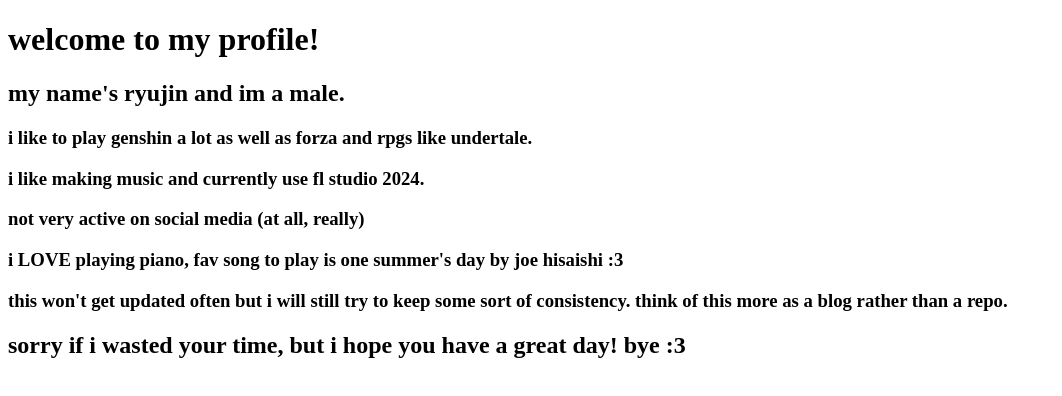
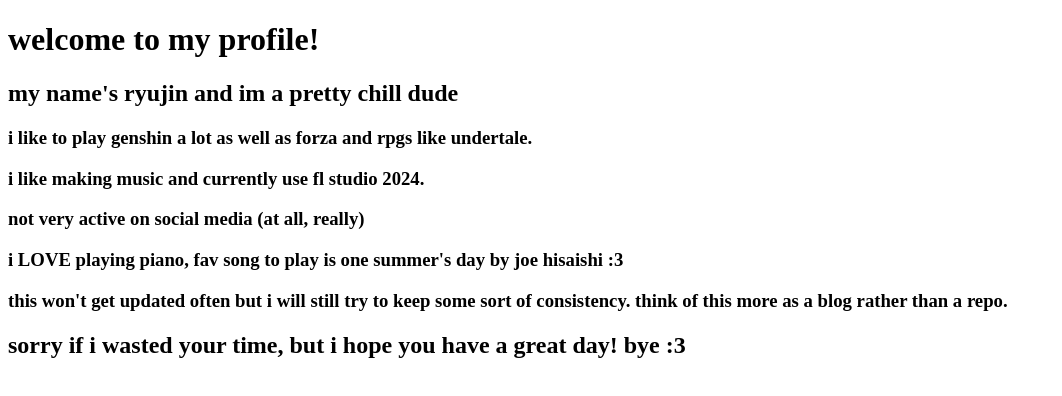
Before and after one commit to rrrryujin/all-about-me, a plain HTML site: page index.html in a window 1280 px wide. Shown: the whole page, without its empty margins (0-1062 px from the left). Drawn offline with Linux system fonts and the light colour scheme.

Commit message:
Update index.html

```diff
--- a/index.html
+++ b/index.html
@@ -4,7 +4,7 @@
 <body>
 <div>
 <h1> welcome to my profile!</h1>
-<h2> my name's ryujin and im a male.</h2>
+<h2> my name's ryujin and im a pretty chill dude</h2>
 </div>
 
 <div>
```
